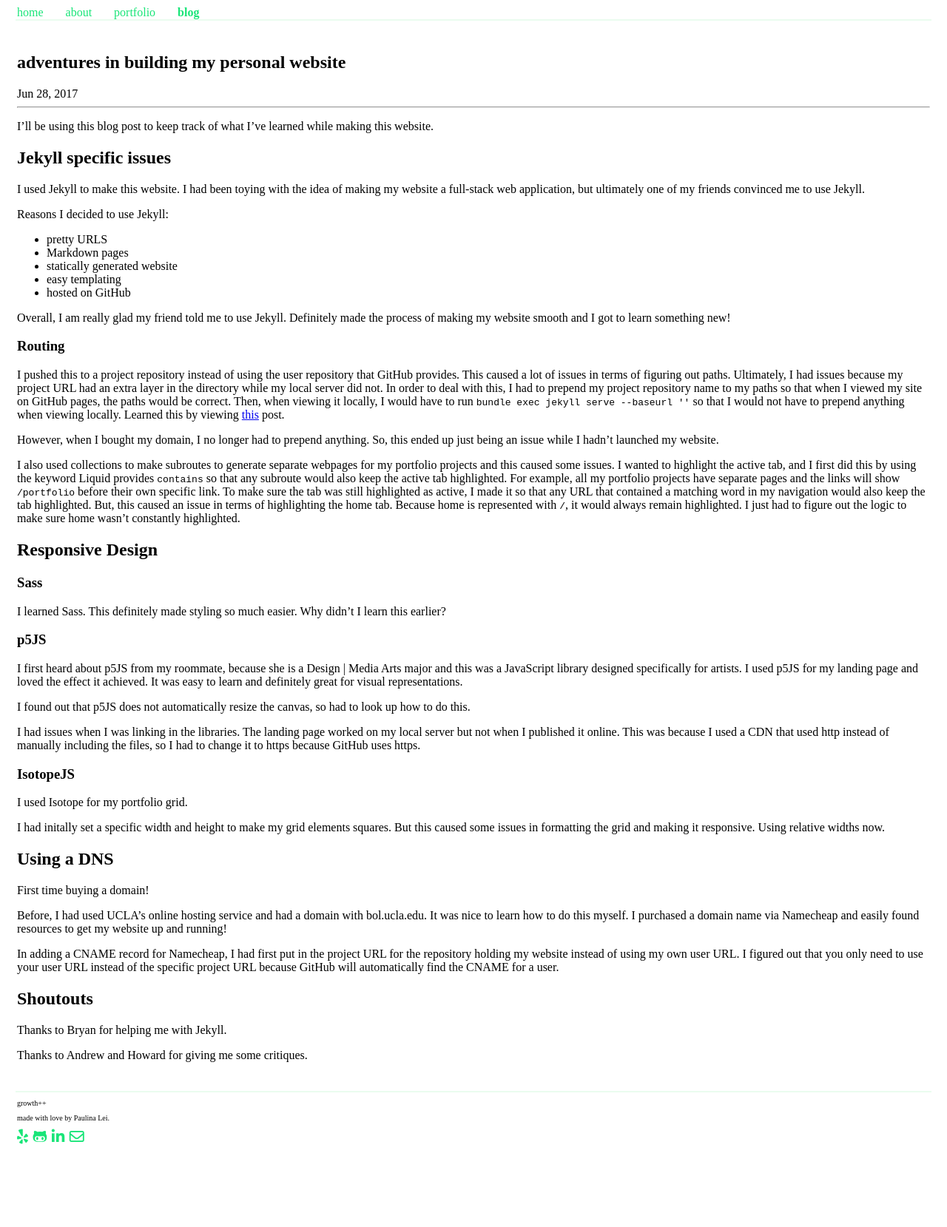
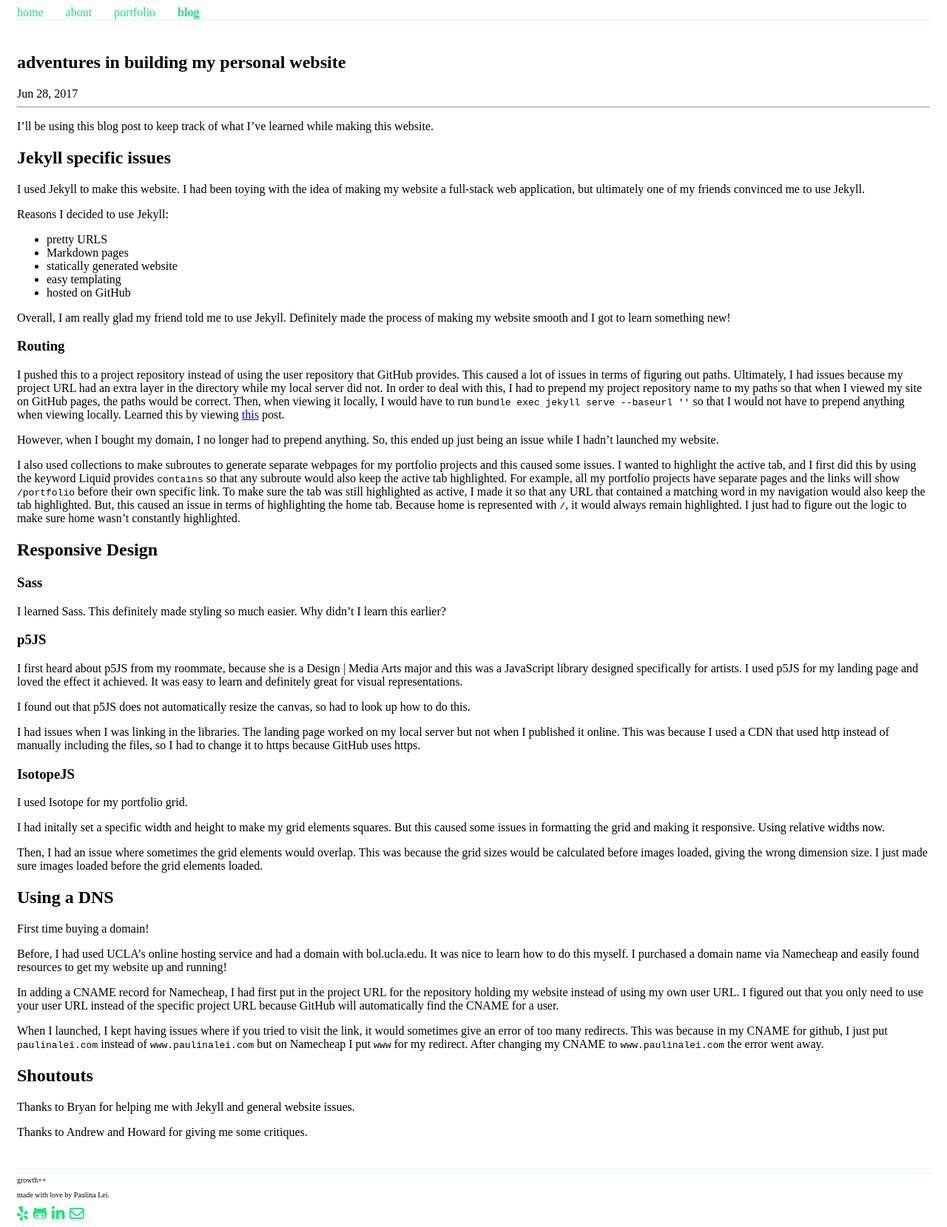
Before and after one commit to paulinalei/yoyo, a Jekyll site: the page built from _posts/2017-06-28-adventures-in-building-my-personal-website.markdown, in a window 1280 px wide. Shown: the whole page at 74% size. Built offline with Jekyll 4.4.1, drawn with Linux system fonts in a browser that asks for light colours; nearby versions of some CDN libraries; some web fonts are replaced; before the commit the page ends 1555 px from its top, so only the background shows below that.

Commit message:
updated some pages, added in photos

```diff
--- a/_includes/js/grid.js
+++ b/_includes/js/grid.js
@@ -15,7 +15,7 @@
   $grid.imagesLoaded().progress( function() {
     $grid.isotope('layout');
   });
-// filter items on button click
+// filter buttons
   $('.filter-button-group').on( 'click', 'button', function() {
     var filterValue = $(this).attr('data-filter');
     $grid.isotope({ filter: filterValue });
--- a/_posts/2017-06-28-adventures-in-building-my-personal-website.markdown
+++ b/_posts/2017-06-28-adventures-in-building-my-personal-website.markdown
@@ -53,6 +53,10 @@
 I had initally set a specific width and height to make my grid elements squares. But this caused some issues in formatting the grid and making it responsive.
 Using relative widths now.
 
+Then, I had an issue where sometimes the grid elements would overlap.
+This was because the grid sizes would be calculated before images loaded, giving the wrong dimension size.
+I just made sure images loaded before the grid elements loaded.
+
 ## Using a DNS
 First time buying a domain!
 
@@ -62,7 +66,11 @@
 In adding a CNAME record for Namecheap, I had first put in the project URL for the repository holding my website instead of using my own user URL.
 I figured out that you only need to use your user URL instead of the specific project URL because GitHub will automatically find the CNAME for a user.
 
+When I launched, I kept having issues where if you tried to visit the link, it would sometimes give an error of too many redirects.
+This was because in my CNAME for github, I just put `paulinalei.com` instead of `www.paulinalei.com` but on Namecheap I put `www` for my redirect.
+After changing my CNAME to `www.paulinalei.com` the error went away.
+
 ## Shoutouts
-Thanks to Bryan for helping me with Jekyll.
+Thanks to Bryan for helping me with Jekyll and general website issues.
 
 Thanks to Andrew and Howard for giving me some critiques.
--- a/_sass/_layout.scss
+++ b/_sass/_layout.scss
@@ -161,6 +161,10 @@
   }
 }
 
+.is-checked {
+  background-color: $font-color-link-hover;
+}
+
 .project-images {
   width: 95%;
 }
```
Also changed, not shown: _pages/02__about.md (+2 -1 lines), _portfolio/bioengineering-article.md (+1 -1 lines), assets/images/bioengineeringphoto.jpg (added).
